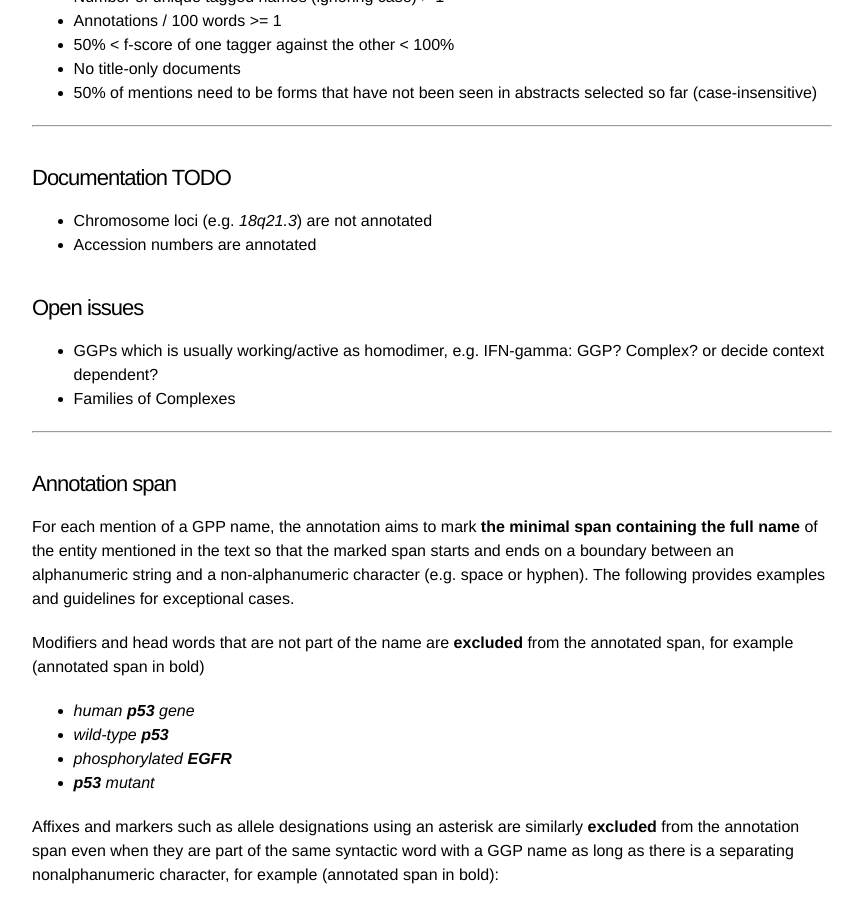
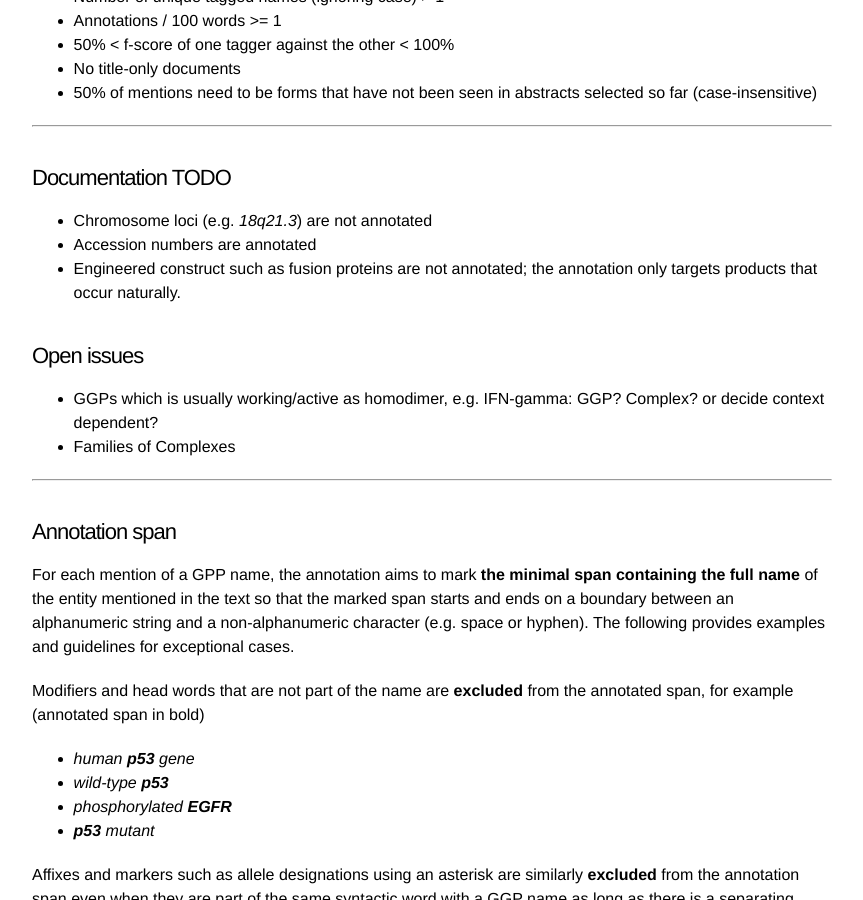
Before and after one commit to spyysalo/stringdb-ggp-corpus-docs, a Jekyll site: the page built from index.md, in a window 1280 px wide and 900 px high, scrolled down 371 px. Shown: the whole window, without its empty margins (208-1071 px from the left). Built offline with Jekyll 4.4.1, drawn with Linux system fonts in a browser that asks for light colours.

Commit message:
Update index.md

```diff
--- a/index.md
+++ b/index.md
@@ -21,6 +21,7 @@ A sample of 1000 PubMed abstracts selected by comparing JensenLab tagger GGP mat
 
 * Chromosome loci (e.g. _18q21.3_) are not annotated
 * Accession numbers are annotated
+* Engineered construct such as fusion proteins are not annotated; the annotation only targets products that occur naturally.
 
 ### Open issues
 
```
